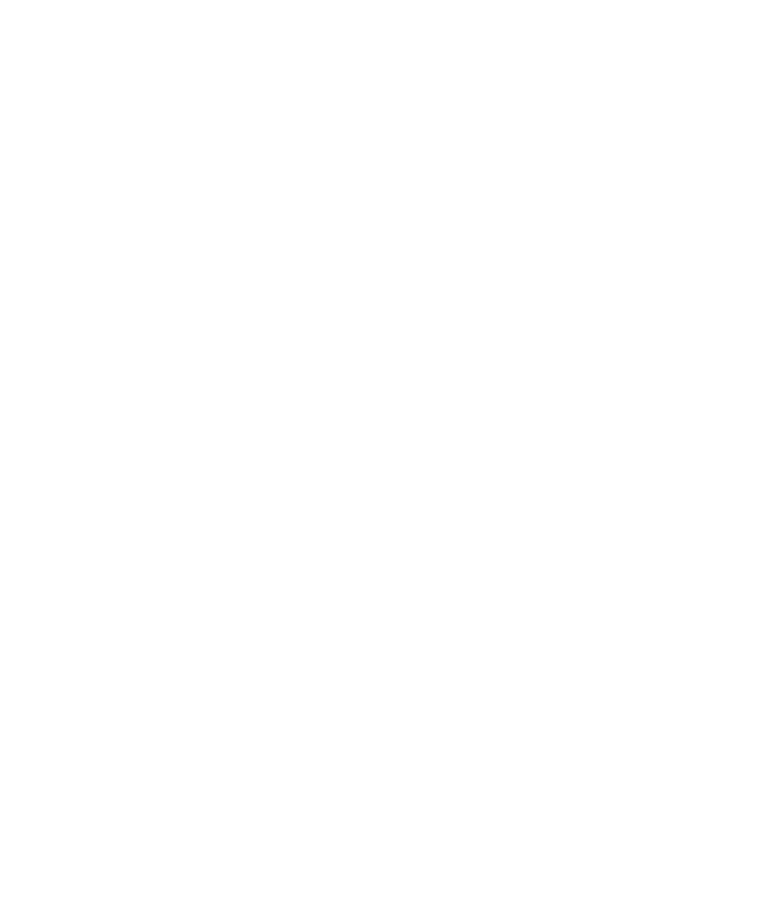
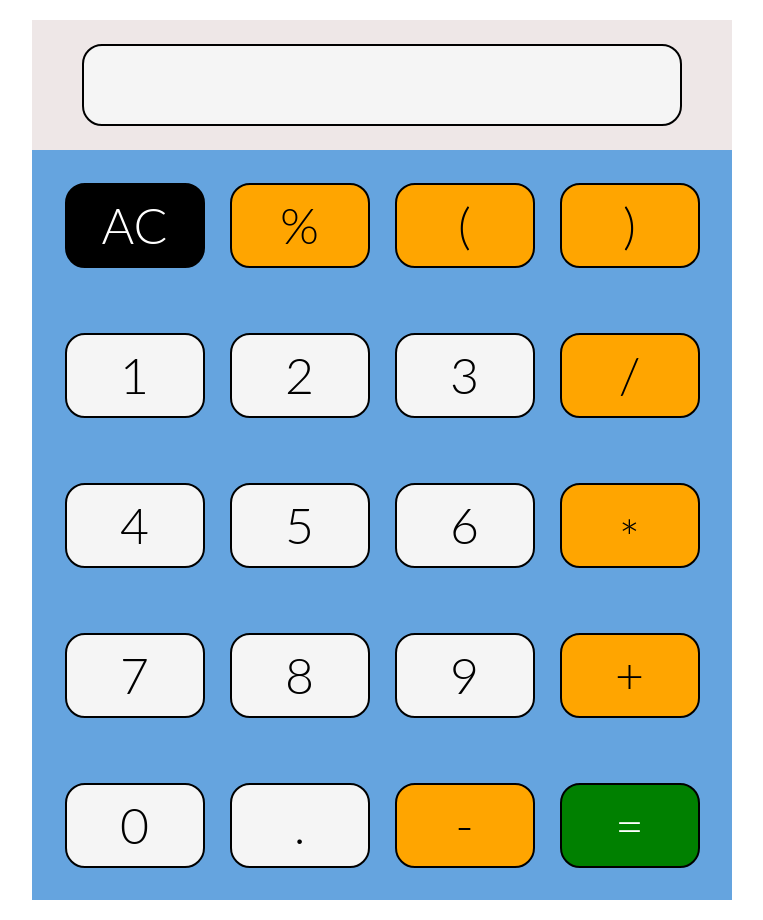
Before and after one commit to Kaushal9205/2023-project, a plain HTML site: page index.html in a window 1280 px wide. Shown: the whole page, without its empty margins (258-1021 px from the left). Before the commit the page ends 800 px from the top, so only its background shows below. Drawn offline with Linux system fonts and the light colour scheme.

Commit message:
completed

```diff
--- a/index.html
+++ b/index.html
@@ -3,7 +3,45 @@
   <head>
     <meta charset="UTF-8" />
     <meta name="viewport" content="width=device-width, initial-scale=1.0" />
-    <title>Document</title>
+    <link href="./styles.css" rel="stylesheet" />
+    <title>Calculator</title>
   </head>
-  <body></body>
+  <body>
+    <div class="main-container">
+      <div class="screen">
+        <input class="display" />
+      </div>
+      <div class="row">
+        <div class="buttons bg-black">AC</div>
+        <div class="buttons bg-orange">%</div>
+        <div class="buttons bg-orange">(</div>
+        <div class="buttons bg-orange" id="divide">)</div>
+      </div>
+      <div class="row">
+        <div class="buttons">1</div>
+        <div class="buttons">2</div>
+        <div class="buttons">3</div>
+        <div class="buttons bg-orange" id="divide">/</div>
+      </div>
+      <div class="row">
+        <div class="buttons">4</div>
+        <div class="buttons">5</div>
+        <div class="buttons">6</div>
+        <div class="buttons bg-orange" id="multiply">*</div>
+      </div>
+      <div class="row">
+        <div class="buttons">7</div>
+        <div class="buttons">8</div>
+        <div class="buttons">9</div>
+        <div class="buttons bg-orange" id="add">+</div>
+      </div>
+      <div class="row">
+        <div class="buttons">0</div>
+        <div class="buttons">.</div>
+        <div class="buttons bg-orange" id="sub">-</div>
+        <div class="buttons bg-green" id="assign">=</div>
+      </div>
+    </div>
+    <script src="./script.js"></script>
+  </body>
 </html>
--- /dev/null
+++ b/script.js
@@ -0,0 +1,39 @@
+// "use strict";
+// let numbers = "";
+// let operator = "";
+// let result = "";
+
+// const btns = document.querySelectorAll(".buttons");
+
+// const display = document.querySelector(".display");
+// // const row = document.querySelector(".row");
+
+// console.log("btn", btns);
+
+// btns.forEach((item) => {
+//   item.addEventListener("click", () => {
+//     const value = item.innerHTML;
+//     display.value += value;
+//   });
+// });
+// const appendNumber = (number) => {
+//   numbers += number;
+//   document.getElementsByClassName(".row").value = numbers;
+// };
+let string = "";
+let button = document.querySelectorAll(".buttons");
+Array.from(button).forEach((buttons) => {
+  buttons.addEventListener("click", (e) => {
+    if (e.target.innerHTML == "=") {
+      string = eval(string);
+      document.querySelector(".display").value = string;
+    } else if (e.target.innerHTML == "AC") {
+      string = "";
+      document.querySelector(".display").value = string;
+    } else {
+      console.log(e.target);
+      string += e.target.innerHTML;
+      document.querySelector(".display").value = string;
+    }
+  });
+});
--- /dev/null
+++ b/styles.css
@@ -0,0 +1,86 @@
+* {
+  margin: 0%;
+  padding: 0%;
+  box-sizing: border-box;
+}
+
+html {
+  font-size: 62.5%;
+  scroll-behavior: smooth;
+}
+
+body {
+  font-family: "Lato", sans-serif;
+  font-size: 1.6rem;
+  font-weight: 300;
+
+  text-decoration: none;
+  list-style: none;
+  overflow-x: hidden;
+}
+.main-container {
+  height: 100%;
+  width: 100%;
+
+  padding: 2rem;
+}
+/* .wrapper {
+  height: 100%;
+  width: 100%;
+  border-radius: 2rem;
+} */
+.screen {
+  height: 13rem;
+  width: 70rem;
+  background-color: rgb(238, 231, 231);
+  margin: 0 auto;
+  display: flex;
+  align-items: center;
+  justify-content: center;
+  padding-top: 4rem;
+  padding-bottom: 4rem;
+}
+.display {
+  height: 8.25rem;
+  width: 60rem;
+  background-color: whitesmoke;
+  border-radius: 2rem;
+  border: 2px solid black;
+  text-align: right;
+  padding: 2rem;
+  font-size: 4rem;
+}
+.row {
+  height: 15rem;
+  width: 70rem;
+  background-color: rgb(101, 164, 223);
+  margin: 0 auto;
+  display: flex;
+  align-items: center;
+  justify-content: space-around;
+  padding: 0 2rem;
+}
+.buttons {
+  width: 14rem;
+  height: 8.5rem;
+  background-color: whitesmoke;
+  border-radius: 2rem;
+  border: 2px solid black;
+  text-align: center;
+  font-size: 5rem;
+  padding-top: 1rem;
+}
+.bg-orange {
+  background-color: orange;
+}
+.bg-black {
+  color: white;
+  background-color: black;
+}
+#multiply {
+  padding-top: 2.25rem;
+}
+.bg-green {
+  background-color: green;
+  color: white;
+}
```
